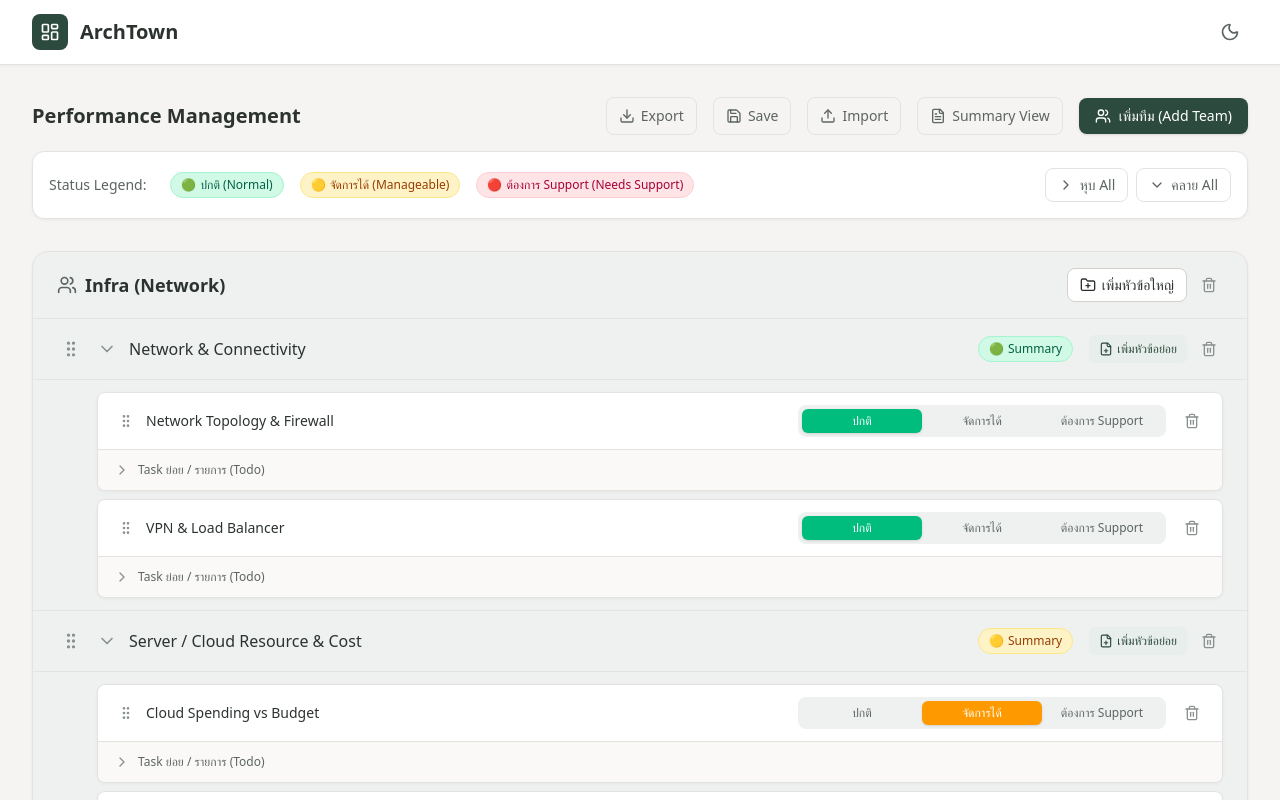
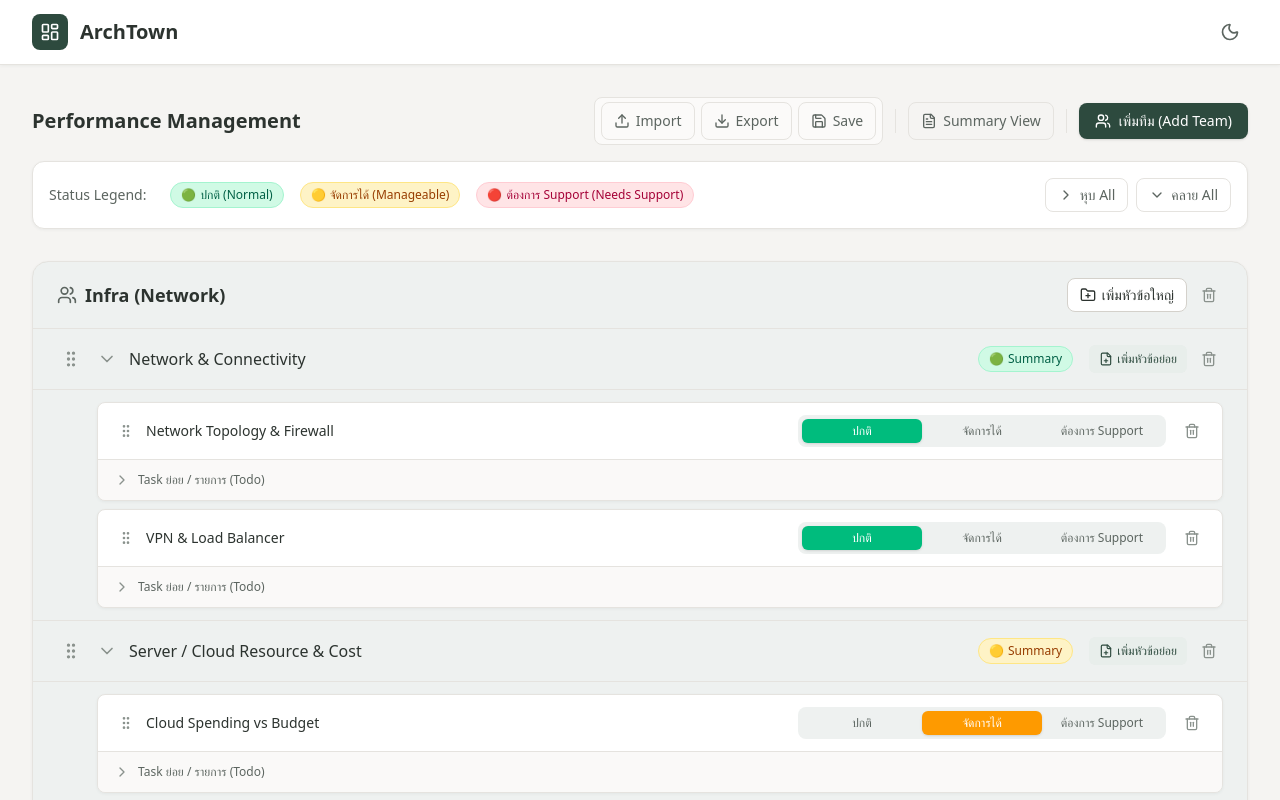
Before and after one commit to chittawan/archtown, a React (Vite) app: page /project in a window 1280 px wide. Shown: the top 800 px of the page. Built offline with nearby package versions, Linux system fonts and the light colour scheme.

Commit message:
project: adjust button import export save

```diff
--- a/src/pages/project/manage.tsx
+++ b/src/pages/project/manage.tsx
@@ -1207,10 +1207,14 @@ export default function ProjectManagePage() {
     );
   }
 
+  const btnSecondary =
+    'inline-flex items-center px-3 py-2 text-[var(--color-text-muted)] hover:text-[var(--color-text)] hover:bg-[var(--color-overlay)] border border-[var(--color-border)] rounded-lg text-sm font-medium transition-colors flex-shrink-0';
+
   return (
     <>
-      <div className="mb-4 flex items-center justify-between gap-4 flex-wrap">
-        <div className="min-w-0 flex-1">
+      <div className="mb-4 flex flex-col sm:flex-row sm:items-center sm:justify-between gap-4">
+        {/* ซ้าย: ชื่อโปรเจกต์ */}
+        <div className="min-w-0 flex-shrink-0">
           {isEditingProjectName ? (
             <input
               type="text"
@@ -1249,47 +1253,53 @@ export default function ProjectManagePage() {
             </button>
           )}
         </div>
+
+        {/* ขวา: กลุ่มปุ่มเรียงตามการใช้งาน */}
+        <div className="flex flex-wrap items-center gap-2 sm:gap-3">
+          {/* กลุ่ม Data: Import → Export → Save (ลำดับการทำงาน) */}
+          <div className="flex items-center gap-1.5 rounded-lg border border-[var(--color-border)] bg-[var(--color-surface)]/60 px-1.5 py-1">
+            <button
+              type="button"
+              onClick={() => importFileInputRef.current?.click()}
+              className={btnSecondary}
+              title="Import จากไฟล์ Markdown"
+            >
+              <Upload className="w-4 h-4 sm:mr-1.5" />
+              <span className="hidden sm:inline">Import</span>
+            </button>
             <button
               onClick={exportProject}
-          className="inline-flex items-center px-3 py-2 text-[var(--color-text-muted)] hover:text-[var(--color-text)] hover:bg-[var(--color-overlay)] border border-[var(--color-border)] rounded-lg text-sm font-medium transition-colors flex-shrink-0"
+              className={btnSecondary}
               title="Export เป็นไฟล์ Markdown"
             >
-          <Download className="w-4 h-4 mr-1.5" />
-          Export
+              <Download className="w-4 h-4 sm:mr-1.5" />
+              <span className="hidden sm:inline">Export</span>
             </button>
             <button
               type="button"
               onClick={saveProjectToData}
               disabled={saveStatus === 'saving'}
-          className="inline-flex items-center px-3 py-2 text-[var(--color-text-muted)] hover:text-[var(--color-text)] hover:bg-[var(--color-overlay)] border border-[var(--color-border)] rounded-lg text-sm font-medium transition-colors flex-shrink-0 disabled:opacity-60 disabled:cursor-not-allowed"
+              className={`${btnSecondary} disabled:opacity-60 disabled:cursor-not-allowed`}
               title="Save ลง Data/Projects/{project-name}.md"
             >
               {saveStatus === 'saving' ? (
                 <>
-              <span className="w-4 h-4 mr-1.5 border-2 border-current border-t-transparent rounded-full animate-spin" />
-              Saving...
+                  <span className="w-4 h-4 sm:mr-1.5 border-2 border-current border-t-transparent rounded-full animate-spin flex-shrink-0" />
+                  <span className="hidden sm:inline">Saving...</span>
                 </>
               ) : saveStatus === 'ok' ? (
                 <>
-              <Check className="w-4 h-4 mr-1.5 text-green-600" />
-              Saved
+                  <Check className="w-4 h-4 sm:mr-1.5 text-green-600 flex-shrink-0" />
+                  <span className="hidden sm:inline">Saved</span>
                 </>
               ) : (
                 <>
-              <Save className="w-4 h-4 mr-1.5" />
-              Save
+                  <Save className="w-4 h-4 sm:mr-1.5 flex-shrink-0" />
+                  <span className="hidden sm:inline">Save</span>
                 </>
               )}
             </button>
-        <button
-          type="button"
-          onClick={() => importFileInputRef.current?.click()}
-          className="inline-flex items-center px-3 py-2 text-[var(--color-text-muted)] hover:text-[var(--color-text)] hover:bg-[var(--color-overlay)] border border-[var(--color-border)] rounded-lg text-sm font-medium transition-colors flex-shrink-0"
-          title="Import จากไฟล์ Markdown"
-        >
-          <Upload className="w-4 h-4 mr-1.5" />
-          Import
-        </button>
+          </div>
           <input
             ref={importFileInputRef}
             type="file"
@@ -1297,15 +1307,23 @@ export default function ProjectManagePage() {
             className="hidden"
             onChange={importProject}
           />
+
+          <div className="h-6 w-px bg-[var(--color-border)] hidden sm:block" aria-hidden />
+
+          {/* กลุ่ม View: Summary View */}
           <button
             type="button"
             onClick={() => setIsSummaryViewOpen(true)}
-          className="inline-flex items-center px-3 py-2 text-[var(--color-text-muted)] hover:text-[var(--color-text)] hover:bg-[var(--color-overlay)] border border-[var(--color-border)] rounded-lg text-sm font-medium transition-colors flex-shrink-0"
+            className={btnSecondary}
             title="Summary View สำหรับผู้บริหาร — พิมพ์เป็น PDF ได้"
           >
             <FileText className="w-4 h-4 mr-1.5" />
             Summary View
           </button>
+
+          <div className="h-6 w-px bg-[var(--color-border)] hidden sm:block" aria-hidden />
+
+          {/* CTA หลัก: เพิ่มทีม */}
           <button
             onClick={() => setIsTeamModalOpen(true)}
             className="inline-flex items-center px-4 py-2 bg-[var(--color-primary)] hover:bg-[var(--color-primary-hover)] text-white text-sm font-medium rounded-lg transition-colors shadow-sm flex-shrink-0"
@@ -1313,6 +1331,7 @@ export default function ProjectManagePage() {
             <Users className="w-4 h-4 mr-2" />
             เพิ่มทีม (Add Team)
           </button>
+        </div>
       </div>
 
       <div className="bg-[var(--color-surface)] rounded-xl border border-[var(--color-border)] p-4 mb-8 flex flex-wrap gap-4 items-center text-sm shadow-[var(--shadow-card)]">
```
Lines whose indentation alone changed are shown as unchanged.
